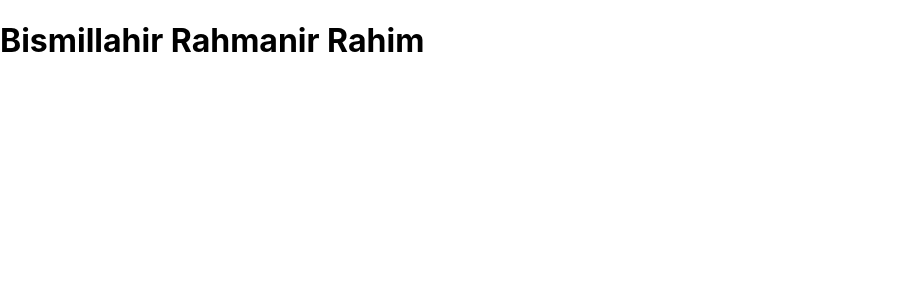
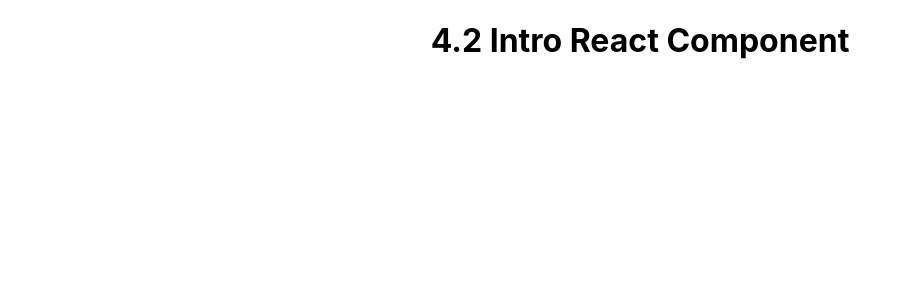
Before and after one commit to SR-Chowdhury/core-react-tutorial, a React (Create React App) app: page / in a window 1280 px wide. Shown: the top 300 px of the page, without its empty margins (0-910 px from the left). Built offline with nearby package versions, Linux system fonts and the light colour scheme.

Commit message:
4.2 React Compnent

```diff
--- /dev/null
+++ b/src/L4/4.2_component.jsx
@@ -0,0 +1,25 @@
+import React from 'react';
+
+class MyApp extends React.Component {
+
+    // Data / Logic Layer (Optional)
+    /**
+     * 1. State
+     * 2. Variable or properties
+     * 3. Function or Methods
+     * 4. Life Cycle Methods
+     */
+
+    render() {
+
+    // Represtation Layer (Required)
+    /**
+     * 4. JSX (JS XML)
+     */
+
+        return <h1>4.2 Intro React Component</h1>;
+
+    }
+}
+
+export default MyApp;
--- a/src/index.css
+++ b/src/index.css
@@ -5,9 +5,11 @@ body {
     sans-serif;
   -webkit-font-smoothing: antialiased;
   -moz-osx-font-smoothing: grayscale;
+  text-align: center;
 }
 
 code {
   font-family: source-code-pro, Menlo, Monaco, Consolas, 'Courier New',
     monospace;
+
 }
--- a/src/index.js
+++ b/src/index.js
@@ -1,7 +1,8 @@
 import React from 'react';
 import ReactDOM from 'react-dom';
 import './index.css';
-import App from './components/app';
+// import App from './components/app';
+import App from './L4/4.2_component';
 import reportWebVitals from './reportWebVitals';
 
 ReactDOM.render(
```
